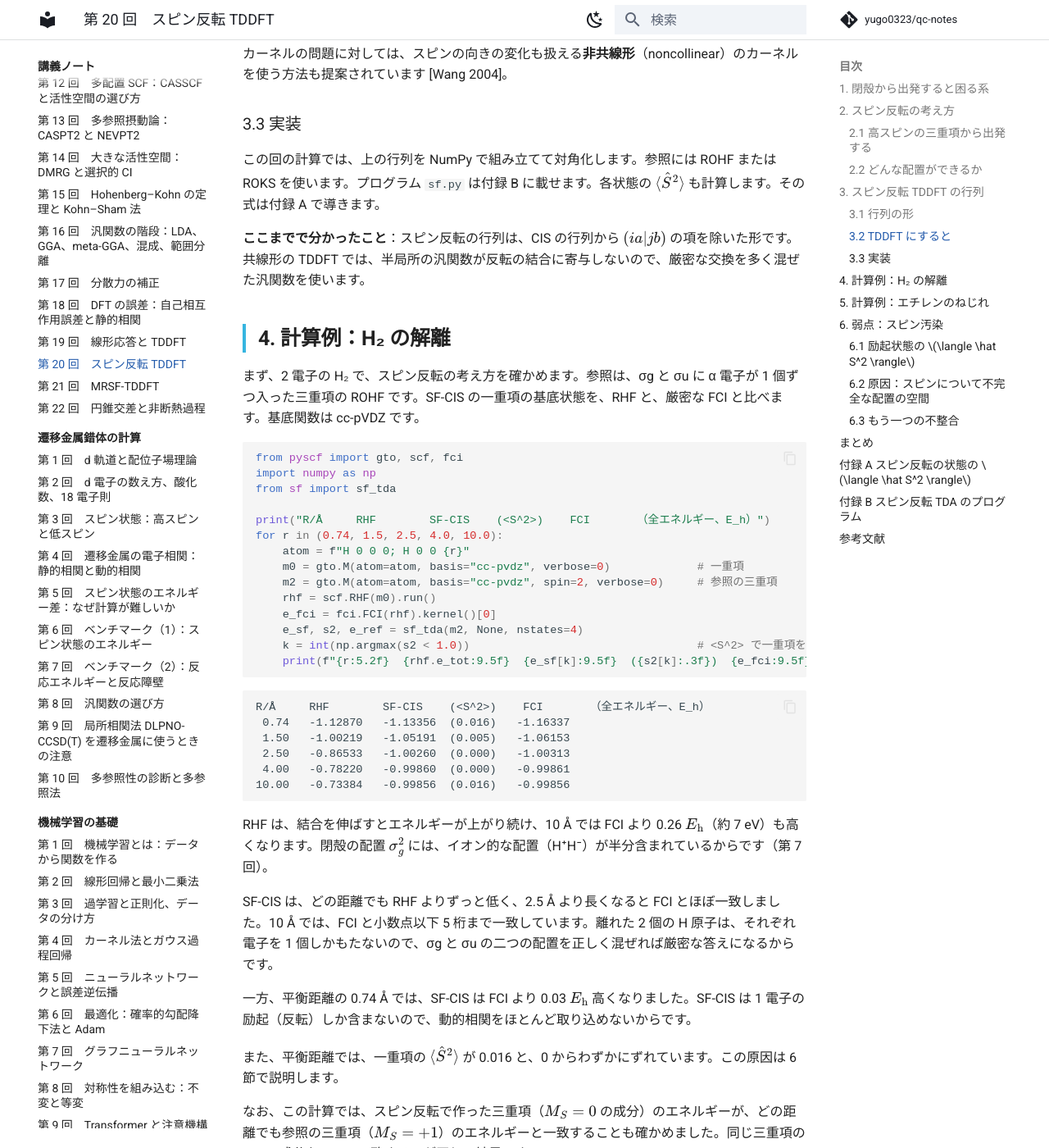
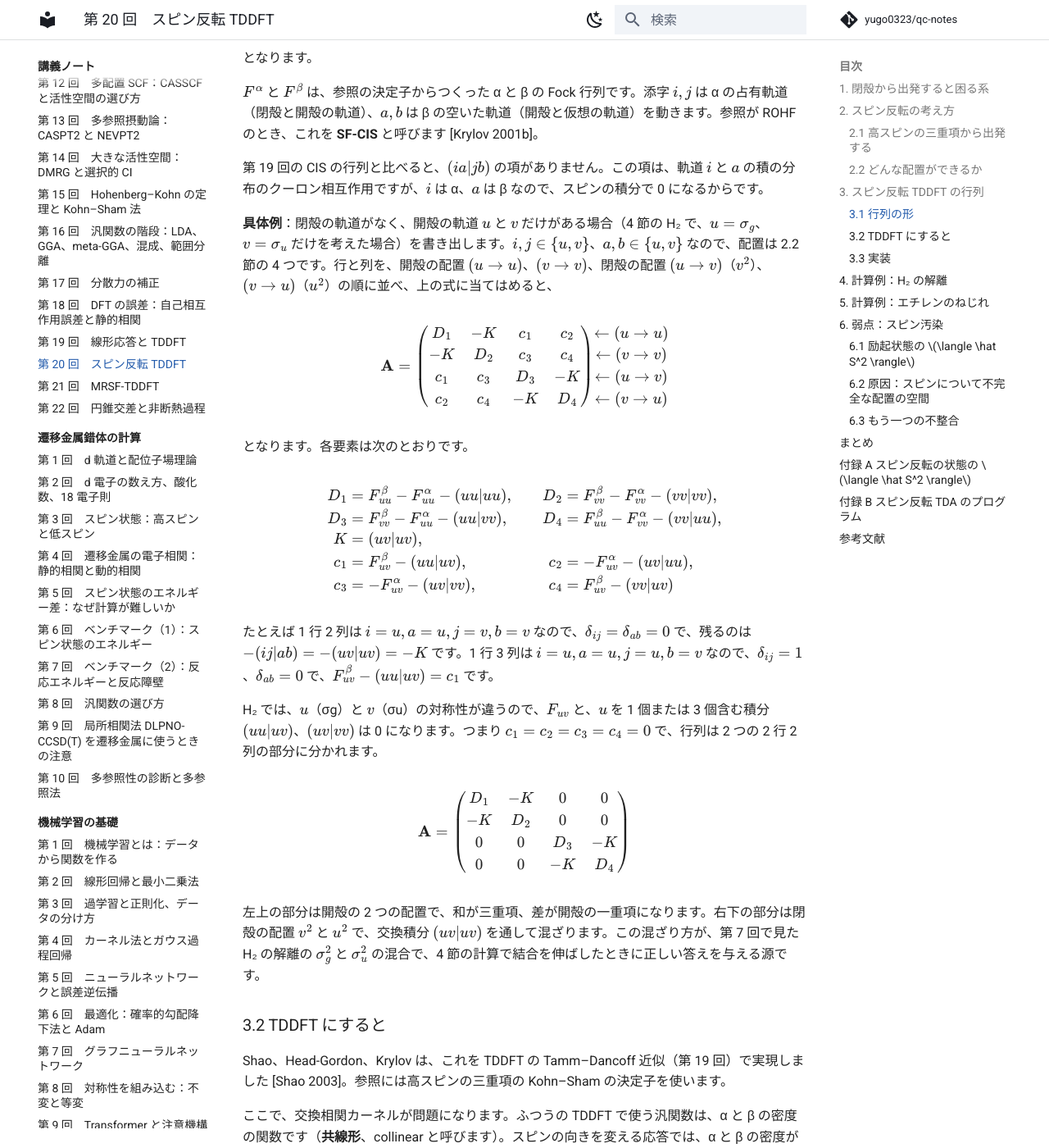
Before and after one commit to yugo0323/qc-notes, an MkDocs documentation site: the page built from docs/courses/qc-theory/20-spin-flip-tddft.md, in a window 1280 px wide and 1400 px high, scrolled down 3676 px. Shown: the whole window at 82% size. Built offline with MkDocs 1.6.1 and Material for MkDocs 9.7.7, drawn with Linux system fonts in a browser that asks for light colours; comment, search, counter and statistics services are not loaded; some of the changed text lies outside the part shown.

Commit message:
講義ノート：第 20 回に図 4 枚、スピン反転の行列要素の導出と 4×4 行列の具体例を追加
Co-Authored-By: Claude Opus 5.5 <noreply@anthropic.com>

````diff
--- a/docs/courses/qc-theory/20-spin-flip-tddft.md
+++ b/docs/courses/qc-theory/20-spin-flip-tddft.md
@@ -48,6 +48,10 @@ Krylov は、次の点に注目しました [Krylov 2001a; Krylov 2001b]。ね
 | $u$ の α 電子を、$u$ の β に変える | $u$ に β、$v$ に α（開殻） |
 | $v$ の α 電子を、$v$ の β に変える | $u$ に α、$v$ に β（開殻） |
 
+![三重項の参照と、スピン反転でできる 4 つの配置](img/20-configs.png)
+
+**図 1**　左端が参照の三重項（$M_S = +1$）。$u$ と $v$ に α 電子（青の上向き）が 1 個ずつ入っています。そこから α 電子を 1 個 β 電子（橙の下向き）に変えると、右の 4 つの配置ができます。どれも $M_S = 0$ です。
+
 二つの閉殻の配置 $u^2$ と $v^2$ が、両方とも入っています。これらを混ぜれば、ねじれたエチレンの一重項の基底状態（$\pi^2$ と $\pi^{*2}$ の混合）を表せます。開殻の 2 つの配置は、足すと三重項（$M_S = 0$ の成分）、引くと開殻の一重項になります（第 5 回）。
 
 つまり、決定子 1 個から 1 電子の励起だけを考えるのに、CAS(2,2)（第 12 回）と同じ配置がすべて得られます。基底状態は、参照からの「励起」の一つとして、励起状態と同じ扱いで求まります。
@@ -58,15 +62,72 @@ Krylov は、次の点に注目しました [Krylov 2001a; Krylov 2001b]。ね
 
 ### 3.1 行列の形
 
-第 19 回の CIS と同じように、スピン反転の配置の中でハミルトニアンを対角化します。占有軌道 $i, j$ の α 電子を、β の空いた軌道 $a, b$ に移す配置を $\Phi_{i\alpha}^{a\beta}$ と書きます。参照の決定子を $\Phi_0$ とすると、行列の要素は次のとおりです（Slater–Condon の規則から導けます）。
+第 19 回の CIS と同じように、スピン反転の配置の中でハミルトニアンを対角化します。占有軌道 $i, j$ の α 電子を、β の空いた軌道 $a, b$ に移す配置を $\Phi_{i\alpha}^{a\beta}$ と書きます。参照の決定子を $\Phi_0$、そのエネルギーを $E_0$ とします。
+
+行列の要素は、第 19 回の付録 A と同じ Slater–Condon の規則から求まります。1 電子励起の決定子どうしの要素は、スピン軌道で書くと
+
+$$
+\langle \Phi_{i}^{a} | \hat H - E_0 | \Phi_{j}^{b} \rangle = \delta_{ij} f_{ab} - \delta_{ab} f_{ji} + \langle aj | ib \rangle - \langle aj | bi \rangle
+$$
+
+です。$f$ は参照の決定子の Fock 行列で、軌道が Fock 行列の固有関数（正準軌道）なら $f_{ab} = \delta_{ab}\varepsilon_a$ となり、第 19 回の式に戻ります。スピン反転では、$i$、$j$ が α、$a$、$b$ が β のスピン軌道です。
+
+- 第 3 項 $\langle aj | ib \rangle = (ai|jb)$ は、$a$（β）と $i$（α）のスピンが違うので 0 です。
+- 第 4 項 $\langle aj | bi \rangle = (ab|ji)$ は、$a$ と $b$ がどちらも β、$j$ と $i$ がどちらも α なので残ります。軌道が実数なら $(ab|ji) = (ij|ab)$ です。
+- $f_{ab}$ は β の Fock 行列 $F^\beta$ の要素、$f_{ji}$ は α の Fock 行列 $F^\alpha$ の要素です。
+
+まとめると、
 
 $$
 A_{ia,jb} = \langle \Phi_{i\alpha}^{a\beta} | \hat H - E_0 | \Phi_{j\alpha}^{b\beta} \rangle = \delta_{ij} F_{ab}^\beta - \delta_{ab} F_{ji}^\alpha - (ij|ab)
 $$
 
+となります。
+
 $F^\alpha$ と $F^\beta$ は、参照の決定子からつくった α と β の Fock 行列です。添字 $i, j$ は α の占有軌道（閉殻と開殻の軌道）、$a, b$ は β の空いた軌道（開殻と仮想の軌道）を動きます。参照が ROHF のとき、これを **SF-CIS** と呼びます [Krylov 2001b]。
 
 第 19 回の CIS の行列と比べると、$(ia|jb)$ の項がありません。この項は、軌道 $i$ と $a$ の積の分布のクーロン相互作用ですが、$i$ は α、$a$ は β なので、スピンの積分で 0 になるからです。
+
+**具体例**：閉殻の軌道がなく、開殻の軌道 $u$ と $v$ だけがある場合（4 節の H₂ で、$u = \sigma_g$、$v = \sigma_u$ だけを考えた場合）を書き出します。$i, j \in \{u, v\}$、$a, b \in \{u, v\}$ なので、配置は 2.2 節の 4 つです。行と列を、開殻の配置 $(u \to u)$、$(v \to v)$、閉殻の配置 $(u \to v)$（$v^2$）、$(v \to u)$（$u^2$）の順に並べ、上の式に当てはめると、
+
+$$
+\mathbf A =
+\begin{pmatrix}
+D_1 & -K & c_1 & c_2 \\
+-K & D_2 & c_3 & c_4 \\
+c_1 & c_3 & D_3 & -K \\
+c_2 & c_4 & -K & D_4
+\end{pmatrix}
+\begin{matrix} \leftarrow (u \to u) \\ \leftarrow (v \to v) \\ \leftarrow (u \to v) \\ \leftarrow (v \to u) \end{matrix}
+$$
+
+となります。各要素は次のとおりです。
+
+$$
+\begin{aligned}
+D_1 &= F^\beta_{uu} - F^\alpha_{uu} - (uu|uu), & D_2 &= F^\beta_{vv} - F^\alpha_{vv} - (vv|vv), \\
+D_3 &= F^\beta_{vv} - F^\alpha_{uu} - (uu|vv), & D_4 &= F^\beta_{uu} - F^\alpha_{vv} - (vv|uu), \\
+K &= (uv|uv), & & \\
+c_1 &= F^\beta_{uv} - (uu|uv), & c_2 &= -F^\alpha_{uv} - (uv|uu), \\
+c_3 &= -F^\alpha_{uv} - (uv|vv), & c_4 &= F^\beta_{uv} - (vv|uv)
+\end{aligned}
+$$
+
+たとえば 1 行 2 列は $i = u, a = u, j = v, b = v$ なので、$\delta_{ij} = \delta_{ab} = 0$ で、残るのは $-(ij|ab) = -(uv|uv) = -K$ です。1 行 3 列は $i = u, a = u, j = u, b = v$ なので、$\delta_{ij} = 1$、$\delta_{ab} = 0$ で、$F^\beta_{uv} - (uu|uv) = c_1$ です。
+
+H₂ では、$u$（σg）と $v$（σu）の対称性が違うので、$F_{uv}$ と、$u$ を 1 個または 3 個含む積分 $(uu|uv)$、$(uv|vv)$ は 0 になります。つまり $c_1 = c_2 = c_3 = c_4 = 0$ で、行列は 2 つの 2 行 2 列の部分に分かれます。
+
+$$
+\mathbf A =
+\begin{pmatrix}
+D_1 & -K & 0 & 0 \\
+-K & D_2 & 0 & 0 \\
+0 & 0 & D_3 & -K \\
+0 & 0 & -K & D_4
+\end{pmatrix}
+$$
+
+左上の部分は開殻の 2 つの配置で、和が三重項、差が開殻の一重項になります。右下の部分は閉殻の配置 $v^2$ と $u^2$ で、交換積分 $(uv|uv)$ を通して混ざります。この混ざり方が、第 7 回で見た H₂ の解離の $\sigma_g^2$ と $\sigma_u^2$ の混合で、4 節の計算で結合を伸ばしたときに正しい答えを与える源です。
 
 ### 3.2 TDDFT にすると
 
@@ -75,6 +136,12 @@ Shao、Head-Gordon、Krylov は、これを TDDFT の Tamm–Dancoff 近似（
 ここで、交換相関カーネルが問題になります。ふつうの TDDFT で使う汎関数は、α と β の密度の関数です（**共線形**、collinear と呼びます）。スピンの向きを変える応答では、α と β の密度がどちらも変わらないので、半局所の汎関数のカーネルは寄与しません [Shao 2003; Wang 2004]。行列に残るのは、厳密な交換の分だけです。
 
 イメージで言えば、スピンを反転させる応答は、電子のスピンの向きを、上下（α と β）の軸から横に傾けることにあたります。1 次の変化は、α と β の密度ではなく、α と β の間の「横向きのスピン」に現れます。共線形の汎関数は、上向きと下向きの電子の量しか見ていないので、スピンが横に傾いても何も感じません。そのため、傾きを元に戻す力、つまり第 19 回 3.4 節の「ばね定数」を与えません。この傾きに対するばねを与えるのは、厳密な交換だけです。
+
+![共線形の汎関数が見ているもの](img/20-collinear.png)
+
+**図 2**　左：ふつうの応答では、上向きの電子の量（矢印の長さ）が変わり、α と β の密度が変わります。右：スピン反転の応答では、スピンの向きが上下の軸から横に傾きます。α と β の密度は 1 次では変わらないので、それだけを見る共線形の汎関数は、この変化を感じません。
+
+以上をまとめて、SF-TDDFT（TDA）の行列を式で書くと、次のようになります。
 
 $$
 A_{ia,jb} = \delta_{ij} F_{ab}^\beta - \delta_{ab} F_{ji}^\alpha - c_\mathrm x (ij|ab)
@@ -119,6 +186,10 @@ R/Å     RHF        SF-CIS    (<S^2>)    FCI       （全エネルギー、E_h
  4.00   -0.78220   -0.99860  (0.000)   -0.99861
 10.00   -0.73384   -0.99856  (0.016)   -0.99856
 ```
+
+![H2 の解離曲線](img/20-h2.png)
+
+**図 3**　上の計算をもっと細かい間隔で行ったもの。RHF（灰）は結合を伸ばすと上がり続けますが、SF-CIS（橙）は FCI（青の破線）に沿って、解離の極限に正しく近づきます。紫の点線は参照の三重項（ROHF）のエネルギーで、解離の極限では一重項と縮退します。
 
 RHF は、結合を伸ばすとエネルギーが上がり続け、10 Å では FCI より 0.26 $E_\mathrm h$（約 7 eV）も高くなります。閉殻の配置 $\sigma_g^2$ には、イオン的な配置（H⁺H⁻）が半分含まれているからです（第 7 回）。
 
@@ -195,6 +266,10 @@ if __name__ == "__main__":
   90    102.6    64.2 (1.02)     80.2 (0.01)     77.0
 90°の SF-TDA：E(三重項) - E(一重項) = -0.4 kcal/mol
 ```
+
+![エチレンのねじれの曲線と、スピンの純粋さ](img/20-ethylene.png)
+
+**図 4**　左：上の表をグラフにしたもの。RKS（灰）は 90° に向かって上がりすぎ、UKS（紫）は 60° 付近から下がりすぎます。SF-TDA（橙）は基準の NEVPT2（青の破線）に沿っています。右：$\langle \hat S^2 \rangle$。UKS は 60° 付近からスピン対称性を破り、90° では一重項（0）と三重項（2）の中間の 1 に近づきます。SF-TDA の一重項は、どのねじれ角でも 0 のままです。
 
 この表から、次のことが分かります。
 
````
Also changed, not shown: docs/courses/qc-theory/img/20-collinear.png (added), docs/courses/qc-theory/img/20-configs.png (added), docs/courses/qc-theory/img/20-ethylene.png (added), docs/courses/qc-theory/img/20-h2.png (added).
